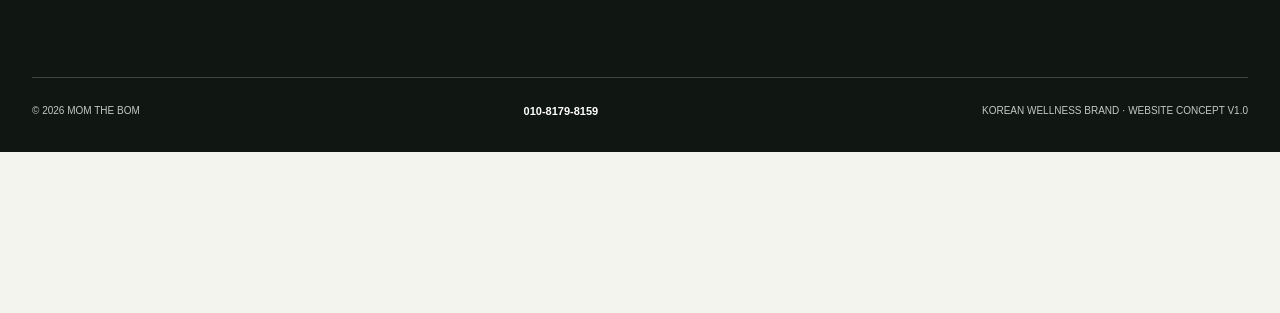
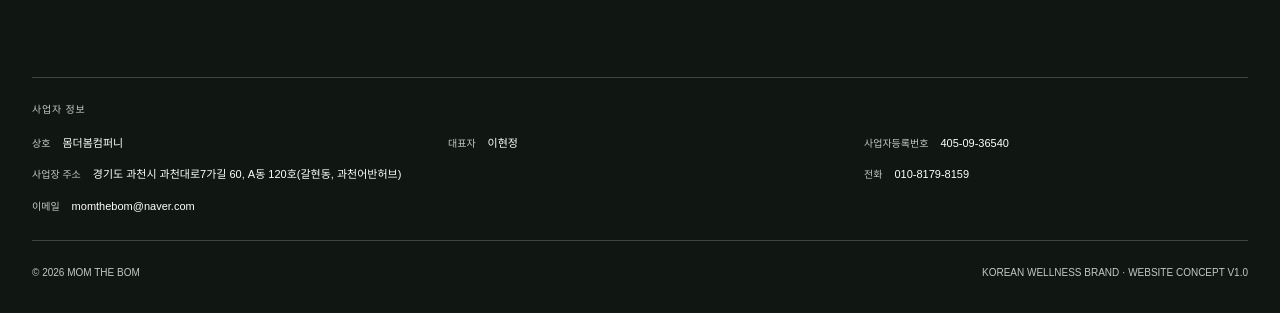
Before and after one commit to conbilab/mom-the-bom, a plain HTML site: page index.html in a window 1280 px wide. Shown: the part 7209-7522 px from the top of the page. Before the commit the page ends 7361 px from the top, so only its background shows below. Drawn offline with Linux system fonts and the light colour scheme.

Commit message:
Add registered business information

```diff
--- a/index.html
+++ b/index.html
@@ -294,9 +294,37 @@
           <a href="#contact" data-i18n="nav_contact">제안하기</a>
         </nav>
       </div>
+      <div class="container footer-business" aria-labelledby="business-info-title">
+        <p id="business-info-title" class="footer-business-title" data-i18n="business_title">사업자 정보</p>
+        <dl class="footer-business-list">
+          <div class="footer-business-item">
+            <dt data-i18n="business_name">상호</dt>
+            <dd>몸더봄컴퍼니</dd>
+          </div>
+          <div class="footer-business-item">
+            <dt data-i18n="business_representative">대표자</dt>
+            <dd>이현정</dd>
+          </div>
+          <div class="footer-business-item">
+            <dt data-i18n="business_registration">사업자등록번호</dt>
+            <dd>405-09-36540</dd>
+          </div>
+          <div class="footer-business-item footer-business-address">
+            <dt data-i18n="business_address">사업장 주소</dt>
+            <dd>경기도 과천시 과천대로7가길 60, A동 120호(갈현동, 과천어반허브)</dd>
+          </div>
+          <div class="footer-business-item">
+            <dt data-i18n="business_phone">전화</dt>
+            <dd><a href="tel:01081798159">010-8179-8159</a></dd>
+          </div>
+          <div class="footer-business-item">
+            <dt data-i18n="business_email">이메일</dt>
+            <dd><a href="mailto:momthebom@naver.com">momthebom@naver.com</a></dd>
+          </div>
+        </dl>
+      </div>
       <div class="container footer-bottom">
         <p>© <span data-year></span> MOM THE BOM</p>
-        <a class="footer-phone" href="tel:01081798159" aria-label="전화 010-8179-8159">010-8179-8159</a>
         <p data-i18n="footer_note">KOREAN WELLNESS BRAND · WEBSITE CONCEPT V1.0</p>
       </div>
     </footer>
--- a/script.js
+++ b/script.js
@@ -103,7 +103,14 @@
       form_required: "필수 항목을 입력해 주세요.",
       form_email_error: "올바른 이메일 형식으로 입력해 주세요.",
       footer_statement: "몸을 더 바라보고,<br>삶을 더 잘 돌봅니다.",
-      footer_note: "KOREAN WELLNESS BRAND · WEBSITE CONCEPT V1.0"
+      footer_note: "KOREAN WELLNESS BRAND · WEBSITE CONCEPT V1.0",
+      business_title: "사업자 정보",
+      business_name: "상호",
+      business_representative: "대표자",
+      business_registration: "사업자등록번호",
+      business_address: "사업장 주소",
+      business_phone: "전화",
+      business_email: "이메일"
     },
     en: {
       page_title: "MOM THE BOM | A Korean Wellness Brand",
@@ -206,7 +213,14 @@
       form_required: "Please complete this required field.",
       form_email_error: "Please enter a valid email address.",
       footer_statement: "Look more closely at the body.<br>Care more thoughtfully for life.",
-      footer_note: "KOREAN WELLNESS BRAND · WEBSITE CONCEPT V1.0"
+      footer_note: "KOREAN WELLNESS BRAND · WEBSITE CONCEPT V1.0",
+      business_title: "Business information",
+      business_name: "Business",
+      business_representative: "Representative",
+      business_registration: "Business registration no.",
+      business_address: "Business address",
+      business_phone: "Phone",
+      business_email: "Email"
     }
   };
 
--- a/styles.css
+++ b/styles.css
@@ -1126,15 +1126,59 @@ html[lang="en"] .lang-en {
   font-size: 10px;
 }
 
-.footer-phone {
+.footer-business {
+  padding: 24px 0;
+  border-top: 1px solid var(--white-faint);
+}
+
+.footer-business-title {
+  margin: 0;
+  color: var(--white-soft);
+  font-size: 10px;
+  letter-spacing: 0.08em;
+  text-transform: uppercase;
+}
+
+.footer-business-list {
+  display: grid;
+  grid-template-columns: repeat(3, minmax(0, 1fr));
+  gap: 14px 32px;
+  margin: 16px 0 0;
+}
+
+.footer-business-item {
+  display: grid;
+  grid-template-columns: auto 1fr;
+  gap: 12px;
+  align-items: baseline;
+  min-width: 0;
+}
+
+.footer-business-item dt {
+  color: var(--white-soft);
+  font-size: 10px;
+  white-space: nowrap;
+}
+
+.footer-business-item dd {
+  min-width: 0;
+  margin: 0;
   color: var(--porcelain);
   font-size: 11px;
-  font-weight: 600;
+  line-height: 1.6;
+  overflow-wrap: anywhere;
+}
+
+.footer-business-item a {
   transition: color 220ms var(--ease-out);
 }
 
-.footer-phone:hover {
+.footer-business-item a:hover {
   color: var(--amber);
+}
+
+.footer-business-address {
+  grid-column: span 2;
 }
 
 .observation {
@@ -2218,6 +2262,14 @@ html[lang="en"] .lang-en {
     grid-template-columns: repeat(2, minmax(0, 1fr));
   }
 
+  .footer-business-list {
+    grid-template-columns: 1fr;
+  }
+
+  .footer-business-address {
+    grid-column: auto;
+  }
+
   .footer-bottom {
     align-items: flex-start;
     flex-direction: column;
```
Also changed, not shown: product.html (+29 -1 lines).
